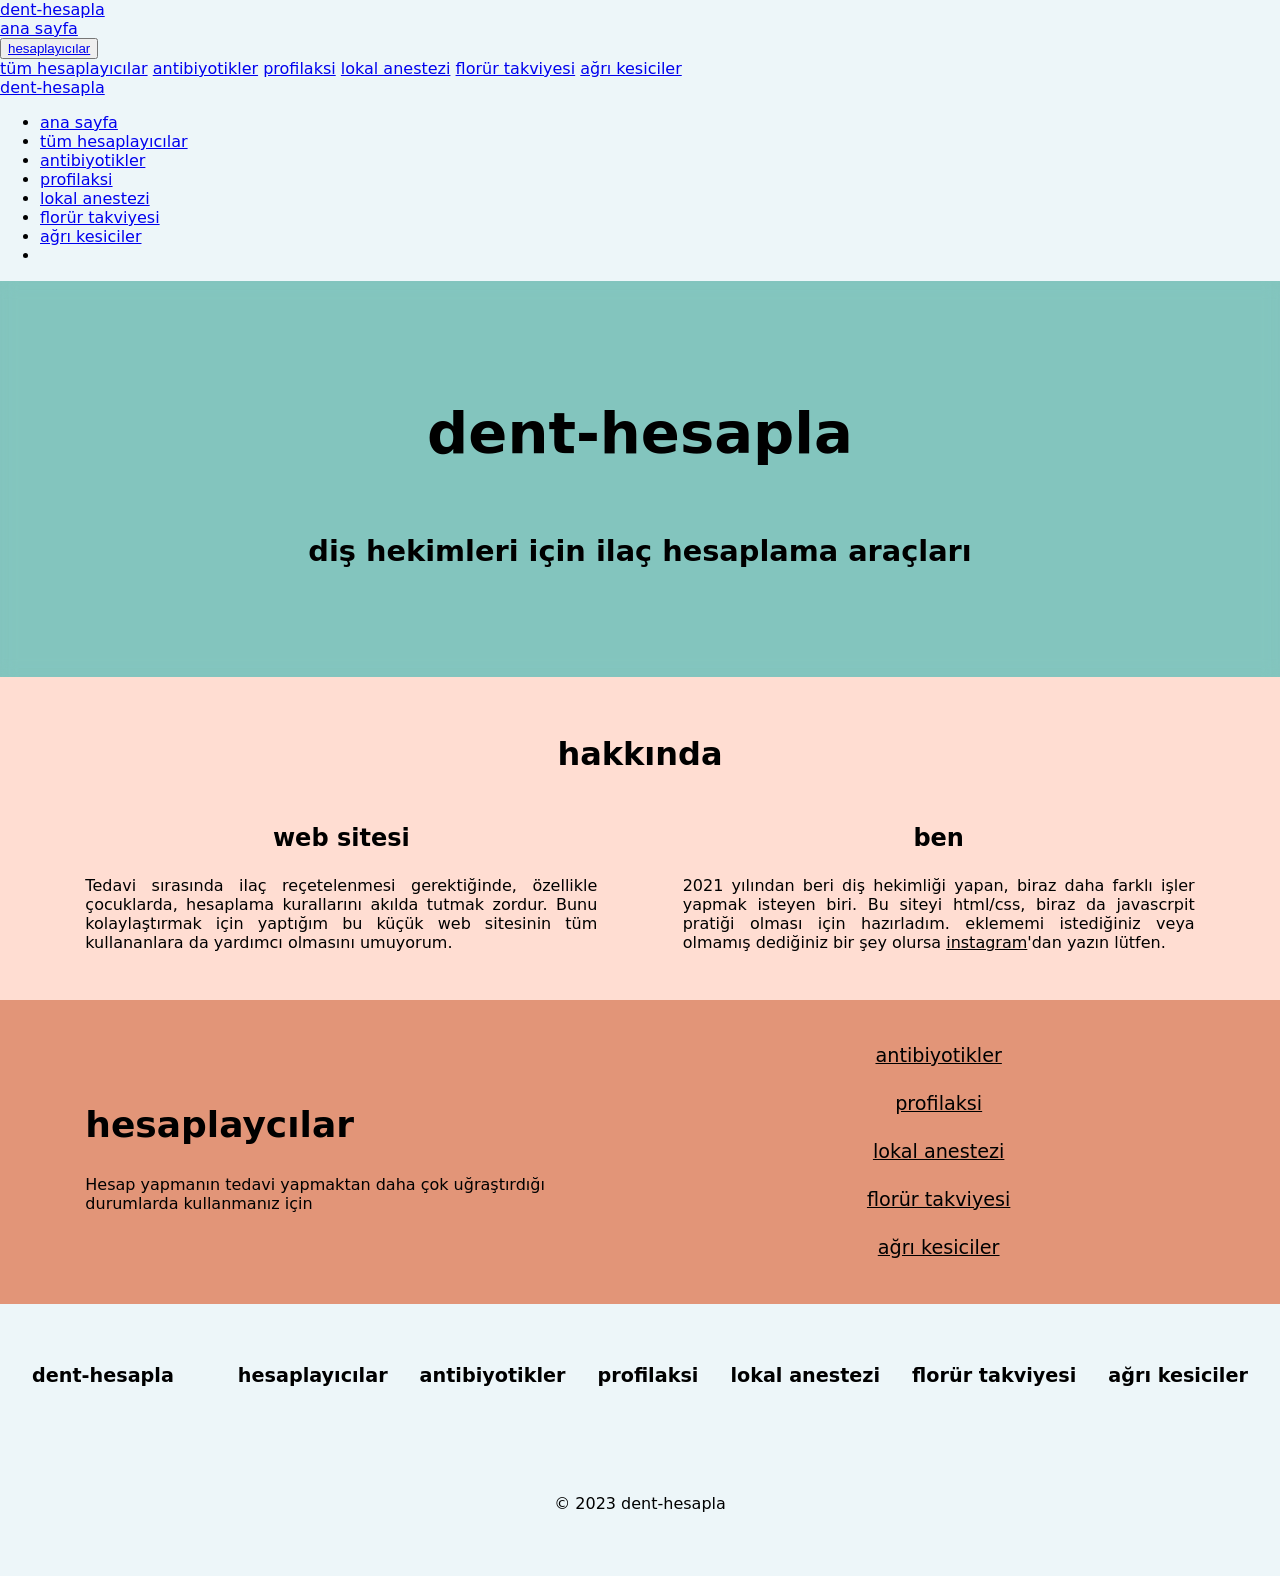
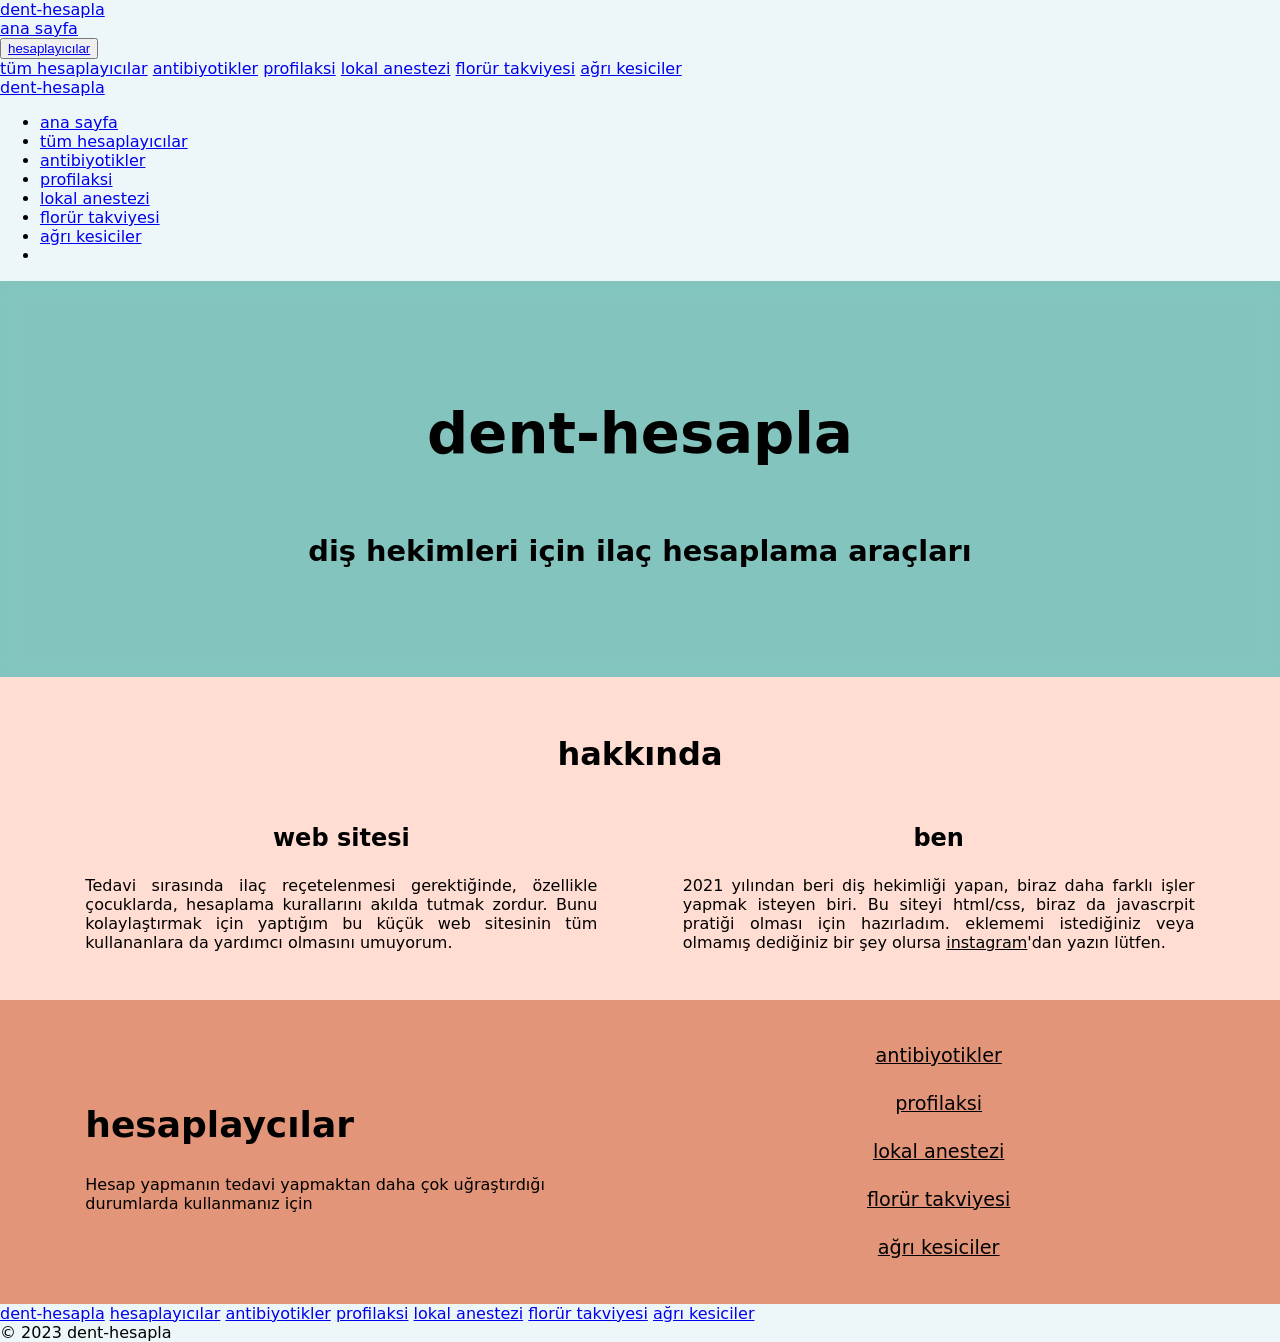

Simplify footer, remove Instagram everywhere

--- a/style.css
+++ b/style.css
@@ -113,37 +113,15 @@ body {
   font-weight: bold;
 }
 
-.footer {
-  background-color: #EDF6F9;
-  display: flex;
-  flex-direction: column;
-  justify-content: space-evenly;
-  color: black;
-  width: 100%;
-  padding: 3rem 0;
-  gap: 5rem;
-  line-height: 3rem;
-}
-
-.footer-links {
-  display: flex;
-  justify-content: space-evenly;
-  align-items: center;
-  font-weight: bold;
-  font-size: 1.2rem;
-}
-
-.footer a {
-  color: black;
-  text-decoration: none;
-  align-items: center;
+.site-footer {
+  padding: 2rem 0;
   text-align: center;
+  color: #6b6b6b;
+  font-size: 0.9rem;
 }
 
-.footer-text {
-  display: flex;
-  align-items: center;
-  justify-content: center;
+.site-footer p {
+  margin: 0;
 }
 
 .hesaplayıcılar {
@@ -256,7 +234,7 @@ input {
     font-size: 16px;
   }
 
-  .hakkında-cols, .hesapla-index, .footer-links{
+  .hakkında-cols, .hesapla-index{
     flex-direction: column;
   }
 
@@ -269,10 +247,6 @@ input {
     text-align: center;
   }
 
-  .footer-links a{
-    justify-content: space-around;
-  }
-
   .hesaplayıcılar, .hesapla{
     padding: 1rem 2rem;
   }
@@ -281,13 +255,6 @@ input {
 
 
 @media screen and (max-width: 950px) {
-  .footer-links{
-    flex-direction: column;
-  }
-
-  .footer-links a{
-    justify-content: space-around;
-  }
 
 
 }
